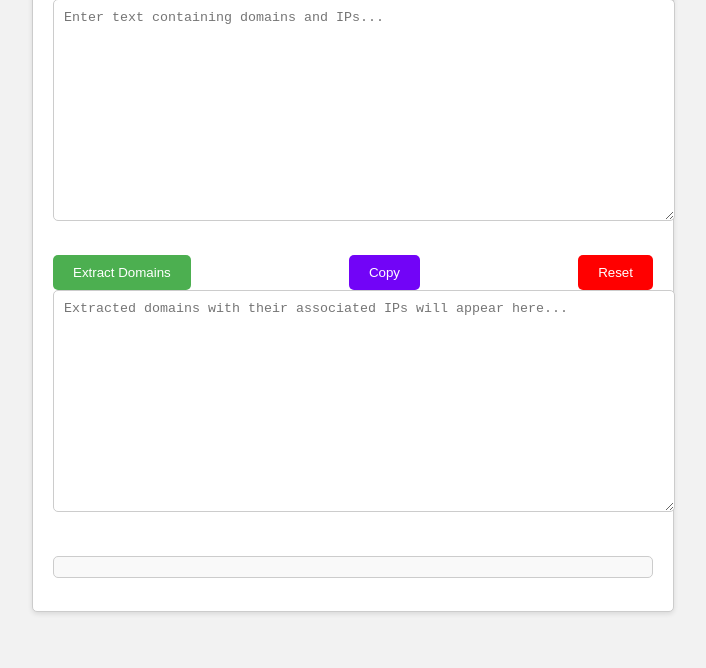
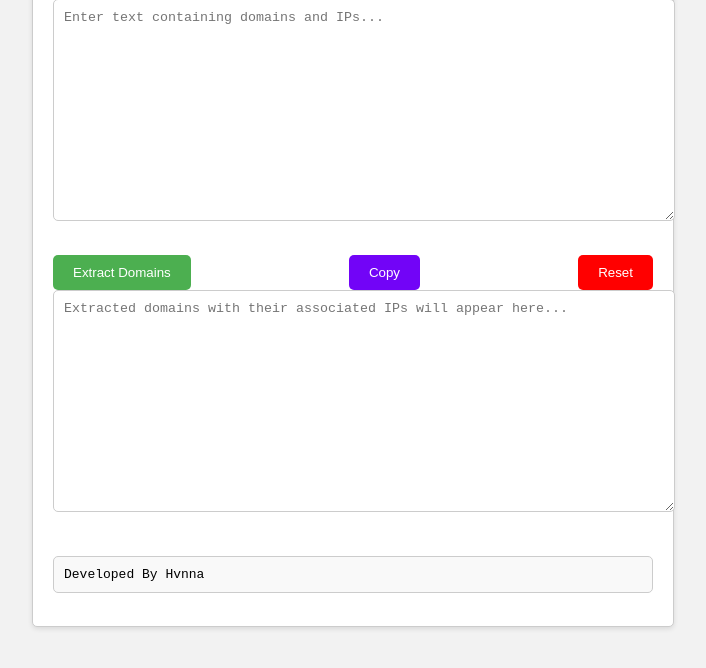
Before and after one commit to Karjout/ipcheck, a plain HTML site: page index.html in a window 1280 px wide. Shown: the part 120-788 px from the top of the page, without its empty margins (287-993 px from the left). Drawn offline with Linux system fonts and the light colour scheme.

Commit message:
Update index.html

```diff
--- a/index.html
+++ b/index.html
@@ -101,7 +101,7 @@
         rows="5"
         cols="30"
       ></textarea>
-      <pre id="resultContainer"></pre>
+      <pre id="resultContainer">Developed By Hvnna</pre>
     </div>
 
     <script>
```
